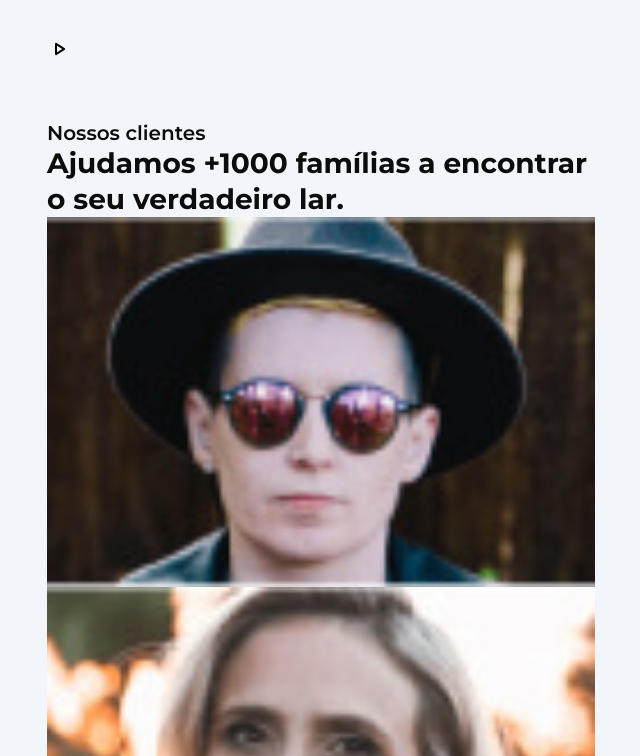
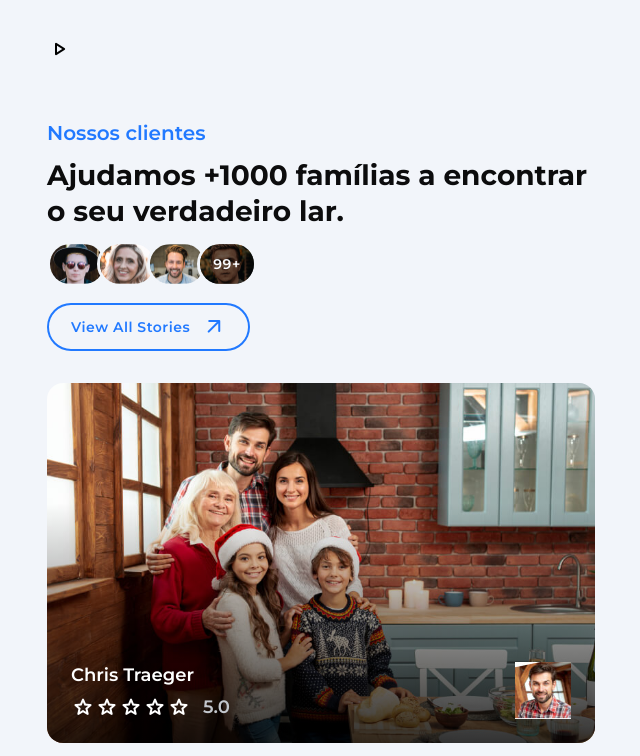
Before and after one commit to gabrielosorioz/site-imobiliario, a plain HTML site: page index.html in a window 1280 px wide. Shown: the part 7120-7876 px from the top of the page, without its empty margins (319-959 px from the left). Drawn offline with nearby package versions, Linux system fonts and the light colour scheme.

Commit message:
feat: Estilizado o componente video-card

```diff
--- a/assets/css/style.css
+++ b/assets/css/style.css
@@ -719,6 +719,75 @@ body  {
   #STORY
 \*-----------------------------------*/
 
+.story .section-subtitle { color: var(--primary-100); }
+
+.story .section-title { margin-block: 12px;}
+
+.avatar-list {display: flex;}
+
+.avatar {
+  position: relative;
+  width:60px;
+  height: 46px;
+  border-radius: var(--radius-full);
+  border: 3px solid var(--neutral-98);
+  overflow: hidden;
+}
+
+.avatar:not(:first-child) { margin-inline-start: -10px; }
+
+.avatar .overlay-content {
+  position: absolute;
+  inset: 0;
+  display: grid;
+  place-items: center;
+  background-color: #0000008F;
+  color: var(--neutral-100);
+}
+
+.story .title-wrapper {
+  display: grid;
+  gap: 16px;
+}
+
+.story-list {
+  display: grid;
+  gap: 16px;
+}
+
+.story-card {
+  position: relative;
+  height: 360px;
+  background-repeat: no-repeat;
+  background-size: cover;
+  background-position: center;
+  border-radius:var(--radius-large);
+  overflow: hidden;
+  transition: var(--transition-duration-quick) var(--transition-easing-quick);
+}
+
+.story-card:where(:hover,:focus-visible) {scale: 0.99;}
+
+.story-card .overlay-content {
+  position: absolute;
+  inset: 0;
+  background: linear-gradient(180deg, #00000000 33.33%, #000000cc 100%);
+  color: var(--white);
+  display: flex;
+  justify-content: space-between;
+  align-items: flex-end;
+  padding: 24px;
+}
+
+.story-card .rating-wrapper {
+  display:flex;
+  align-items:center;
+  margin-block-start: 8px;
+}
+
+.story-card .rating-text {
+  margin-inline-start: 12px;
+  color: var(--neutral-80);
 
 
 
```
